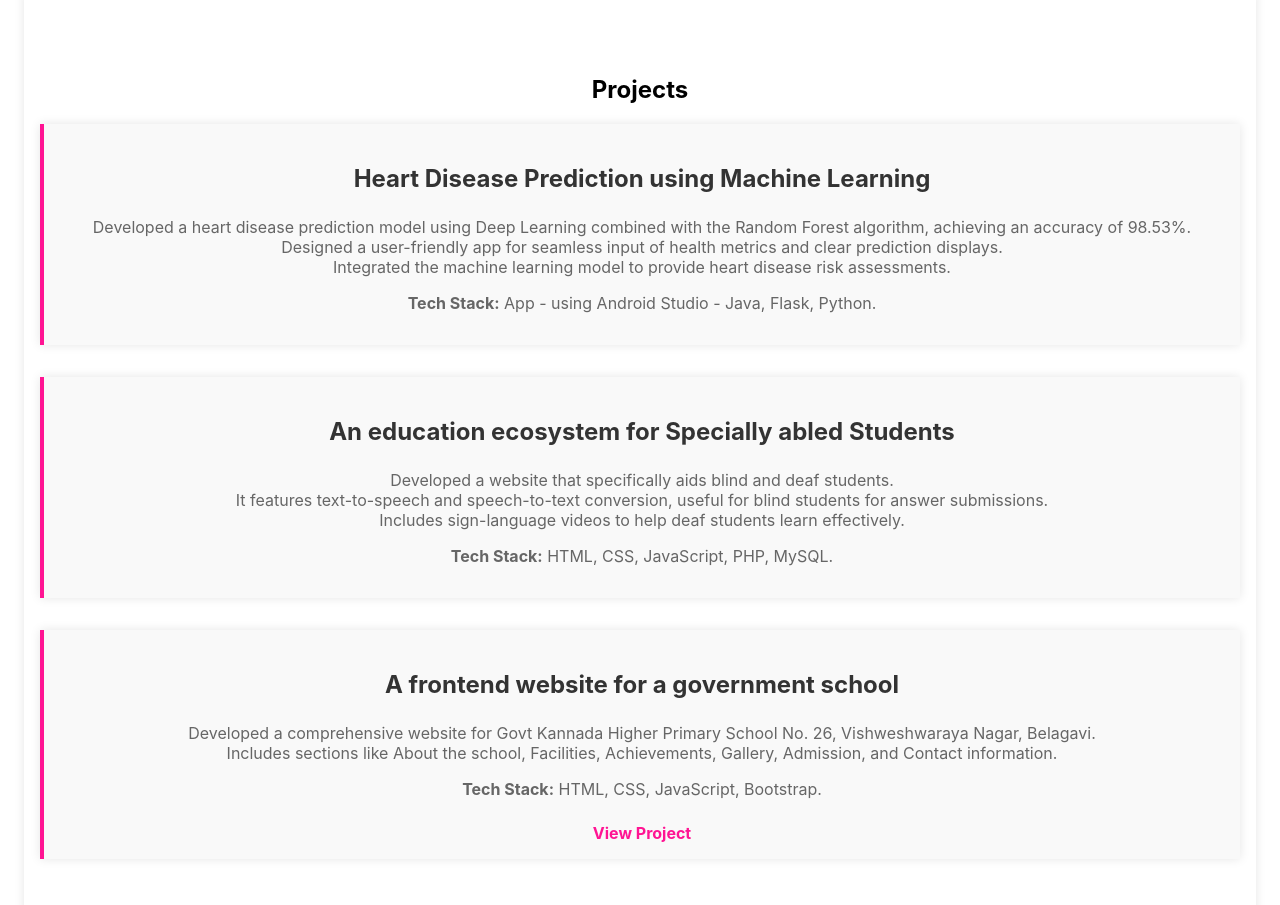
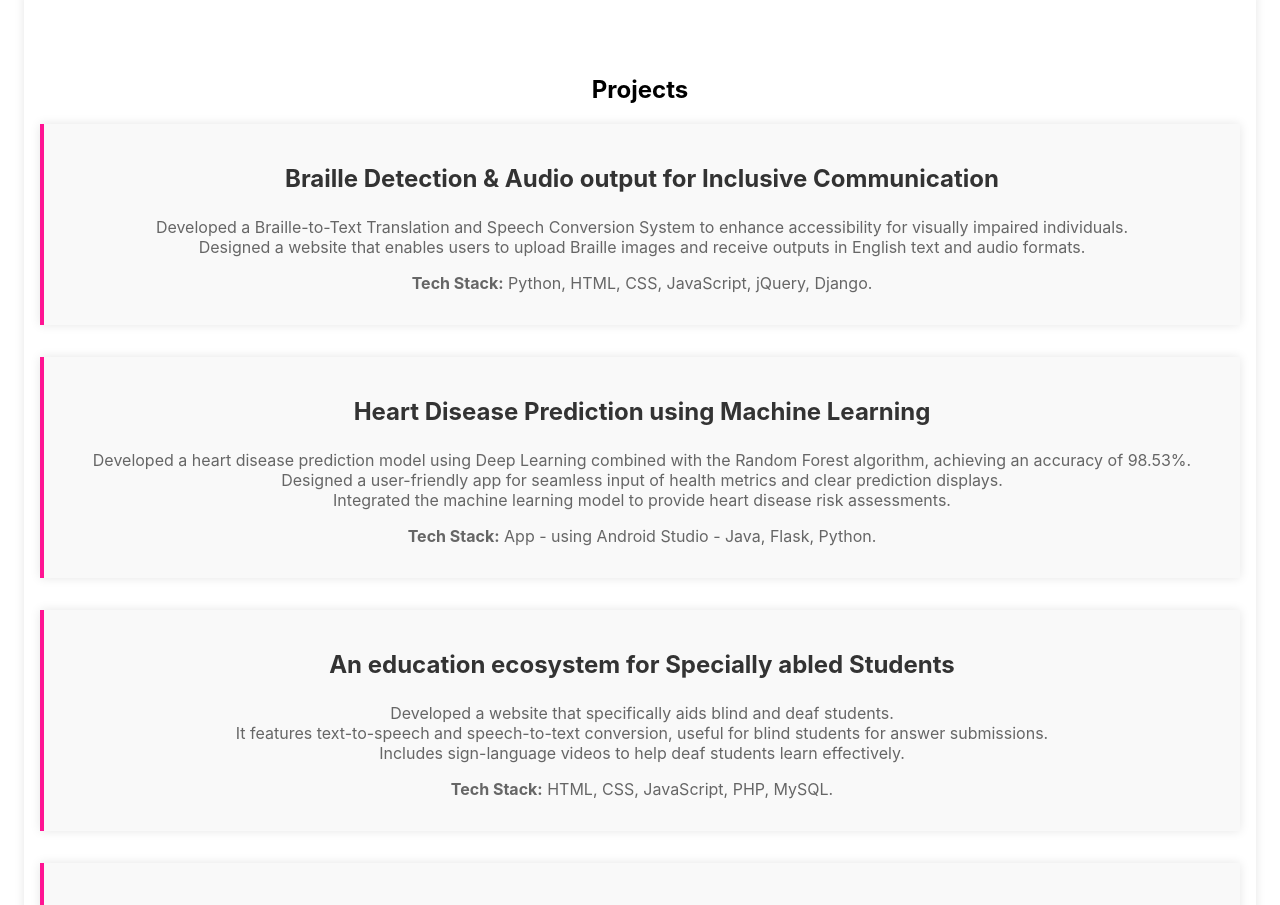
Before and after one commit to Shruthi-GS/ShruthiPortfolioWebsite, a React (Create React App) app: page / in a window 1280 px wide. Shown: the part 2240-3145 px from the top of the page. Built offline with nearby package versions, Linux system fonts and the light colour scheme.

Commit message:
Update Projects.js

```diff
--- a/src/components/Projects.js
+++ b/src/components/Projects.js
@@ -5,6 +5,12 @@ const Projects = () => {
   return (
     <Section id="projects">
       <h2>Projects</h2>
+      <Project>
+        <h3>Braille Detection & Audio output for Inclusive Communication</h3>
+        <p>Developed a Braille-to-Text Translation and Speech Conversion System to enhance accessibility for visually impaired individuals.
+        <br></br>Designed a website that enables users to upload Braille images and receive outputs in English text and audio formats.</p>
+        <p><b>Tech Stack:</b> Python, HTML, CSS, JavaScript, jQuery, Django.</p>
+      </Project>
       <Project>
         <h3>Heart Disease Prediction using Machine Learning</h3>
         <p>Developed a heart disease prediction model using Deep Learning combined with the Random Forest algorithm, achieving an accuracy of 98.53%.
```
